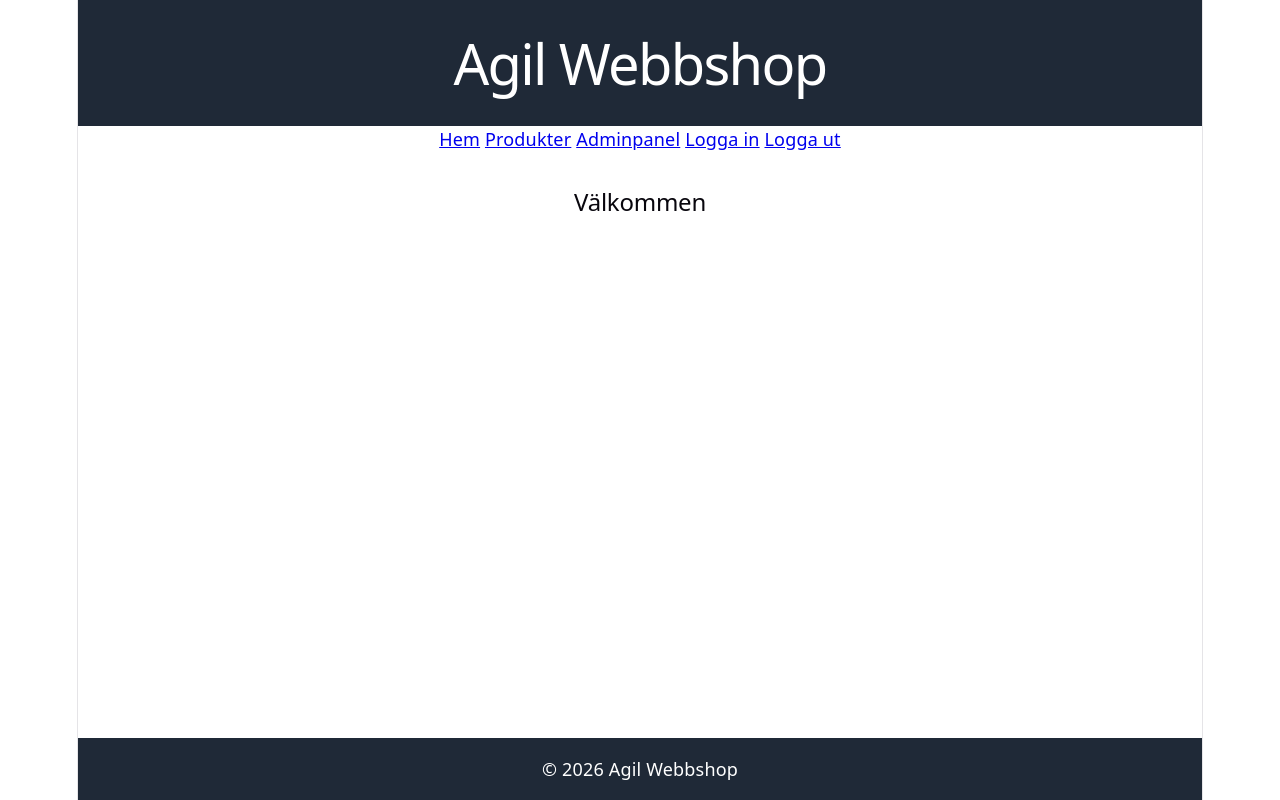
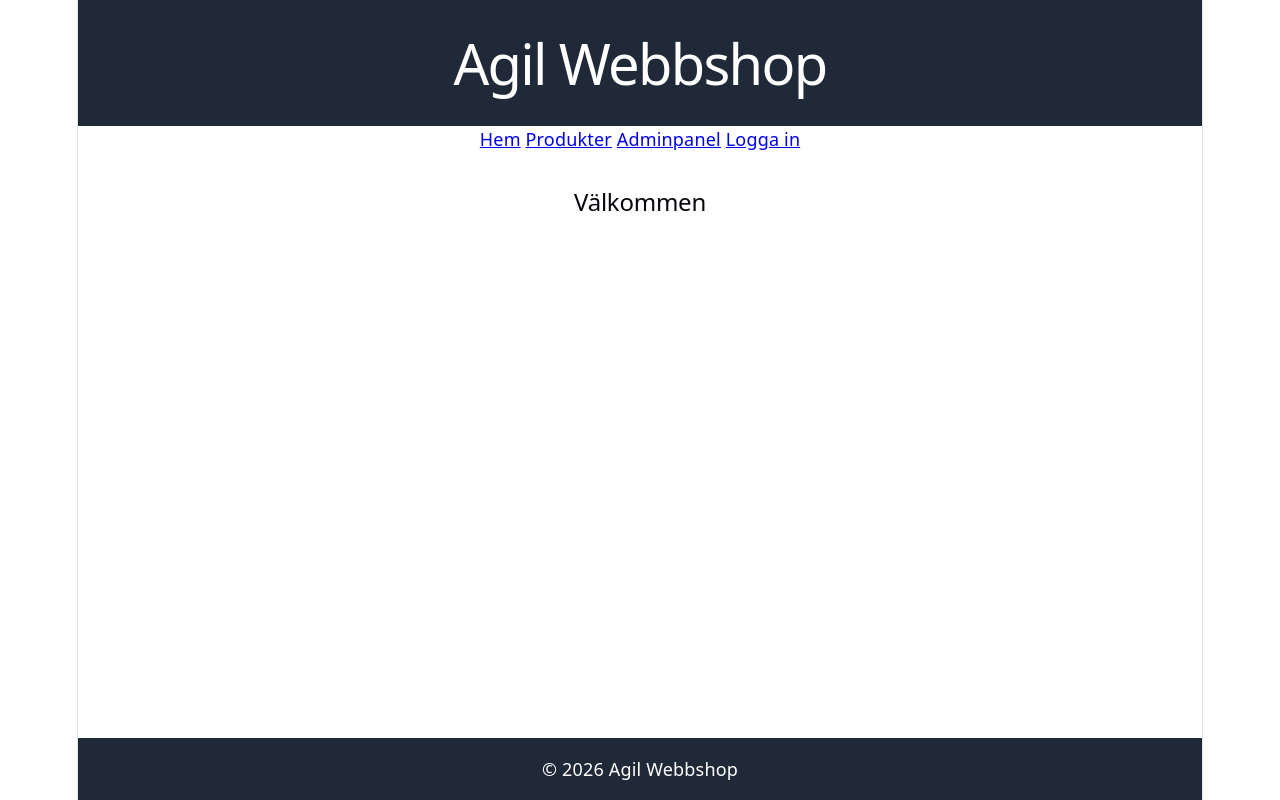
Before and after one commit to fabian-berencreutz/agil-webshop-frontend, a React (Vite) app: page / in a window 1280 px wide. Built offline with nearby package versions, Linux system fonts and the light colour scheme; no server answers.

Commit message:
Lagt till logga ut knapp.

```diff
--- a/src/App.tsx
+++ b/src/App.tsx
@@ -6,7 +6,7 @@ import ProductsPage from "./pages/ProductsPage";
 import Header from "./components/Header";
 import Footer from "./components/Footer";
 
-import { isAdmin, logout } from "./service/authService";
+import { isAdmin } from "./service/authService";
 import ProtectedRoute from "./components/ProtectedRoute";
 import PrivatePage from "./pages/PrivatePage";
 import AddProductPage from "./pages/AddProductPage";
@@ -19,7 +19,7 @@ function App() {
       <nav>
         <Link to="/">Hem</Link> <Link to="/products">Produkter</Link>{" "}
         <Link to="/private">Adminpanel</Link>{" "}
-        <Link to="/login">Logga in</Link> <Link to="/" onClick={logout}>Logga ut</Link>
+        <Link to="/login">Logga in</Link>
       </nav>
 
       <main className="main">
--- a/src/components/Header.tsx
+++ b/src/components/Header.tsx
@@ -1,10 +1,16 @@
-import { useLocation } from "react-router-dom";
-import { getUser } from "../service/authService";
+import { useLocation, useNavigate } from "react-router-dom";
+import { getUser, logout } from "../service/authService";
 
 function Header() {
   useLocation();
 
   const user = getUser();
+  const navigate = useNavigate();
+
+  const handleLogout = () => {
+    logout();
+    navigate("/", { replace: true});
+  }
 
   return (
     <header className="header">
@@ -14,6 +20,7 @@ function Header() {
         <div>
           <p>Inloggad som: {user.subject}</p>
           <p>Roll: {user.roles.join(", ")}</p>
+          <button onClick={handleLogout}>Logga ut</button>
         </div>
       )}
     </header>
```
